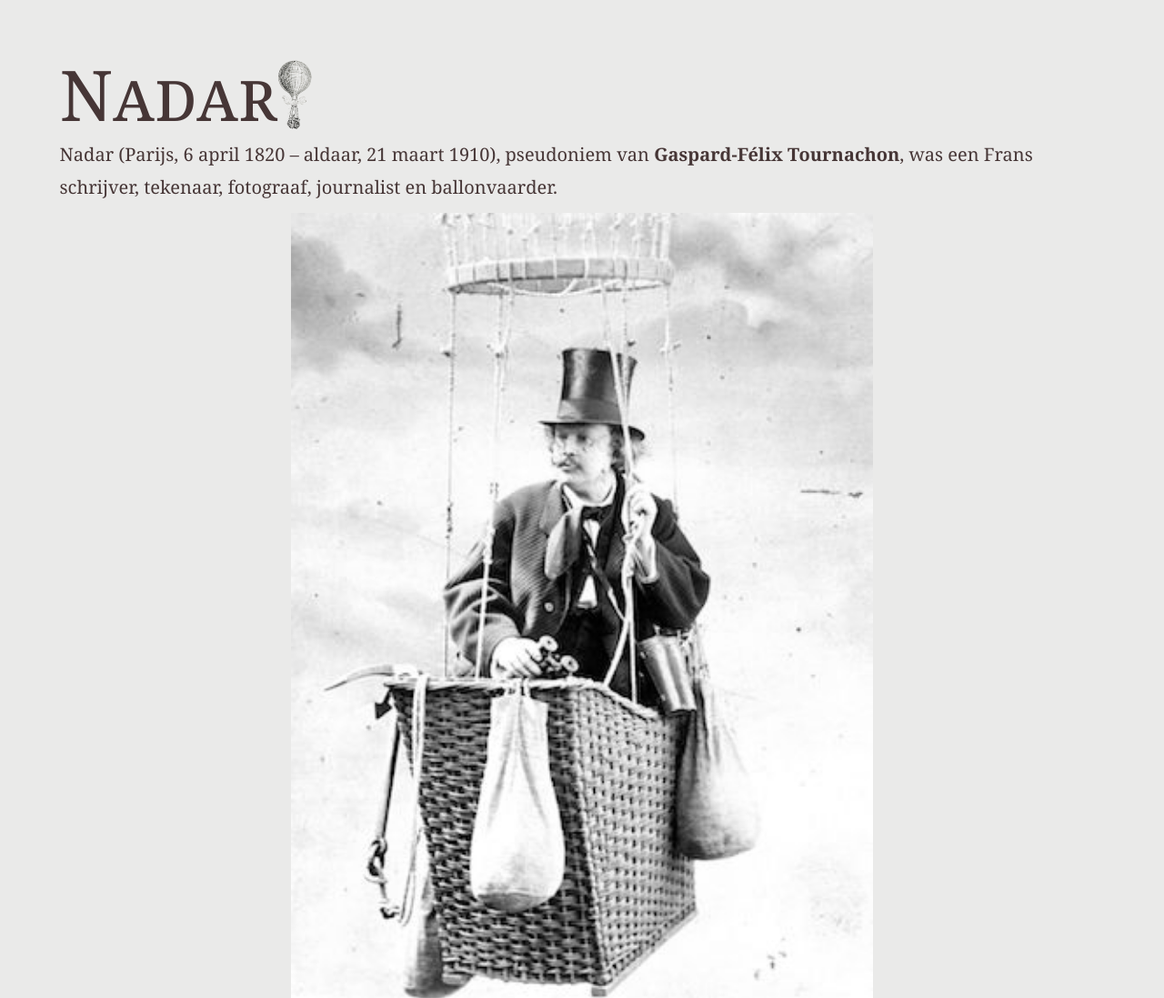
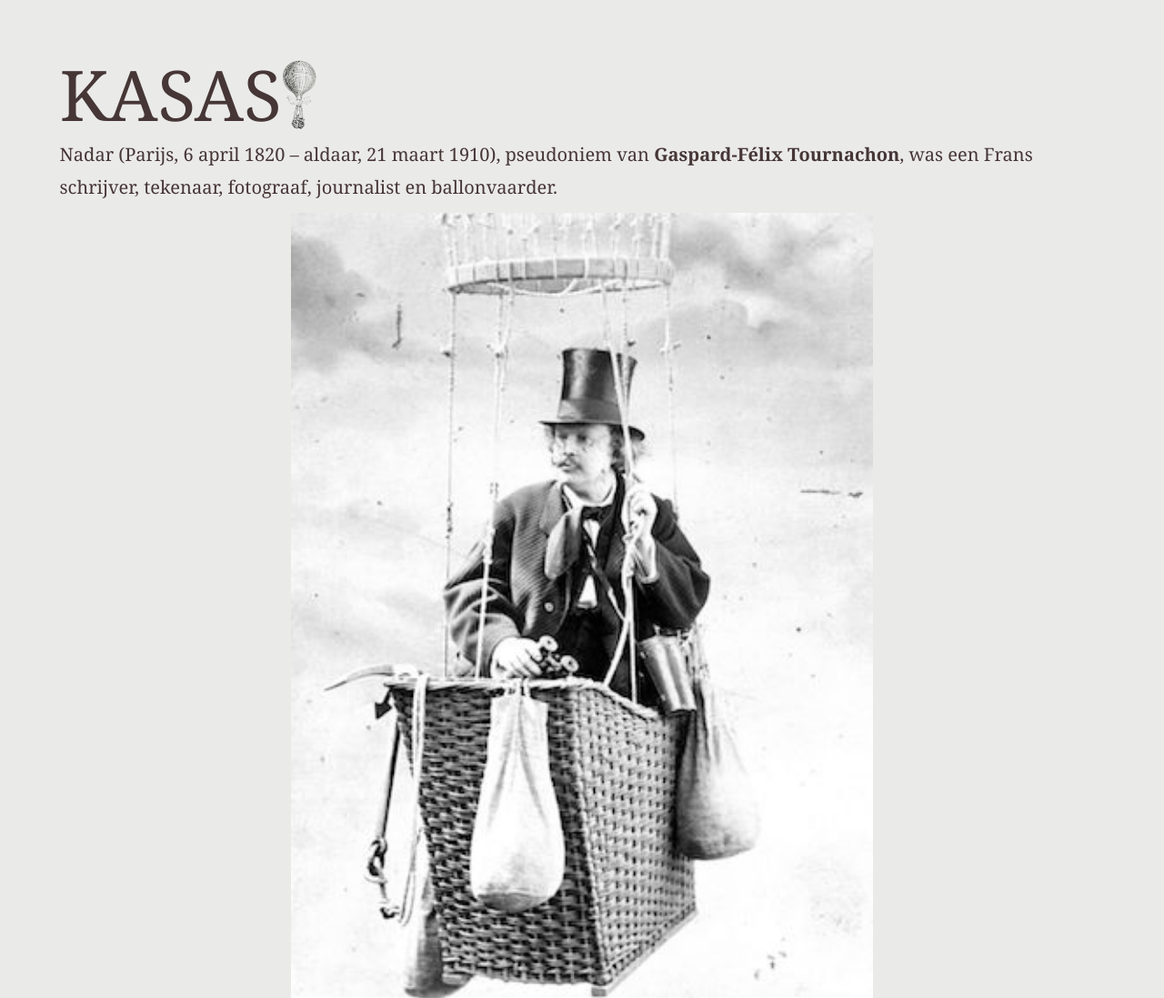
Before and after one commit to VicDebonne/Agile, a website built with webpack: page src/index.html in a window 1280 px wide. Shown: the top 1097 px of the page at 91% size. Built offline with nearby package versions, Linux system fonts and the light colour scheme; some packages are replaced by stand-ins of ours.

Commit message:
reset-test

```diff
--- a/src/index.html
+++ b/src/index.html
@@ -6,7 +6,7 @@
   <title>Nadar</title>
 </head>
 <body>
-  <h1>Nadar</h1>
+  <h1>KASAS</h1>
   <p>Nadar (Parijs, 6 april 1820 – aldaar, 21 maart 1910), pseudoniem van <strong>Gaspard-Félix Tournachon</strong>,
     was een Frans schrijver, tekenaar, fotograaf, journalist en ballonvaarder.</p>
 
```
